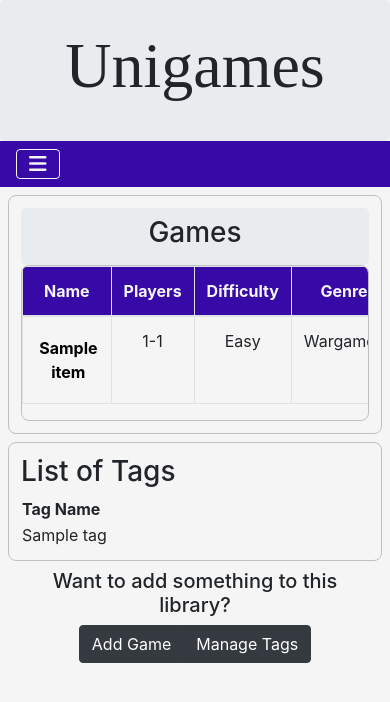
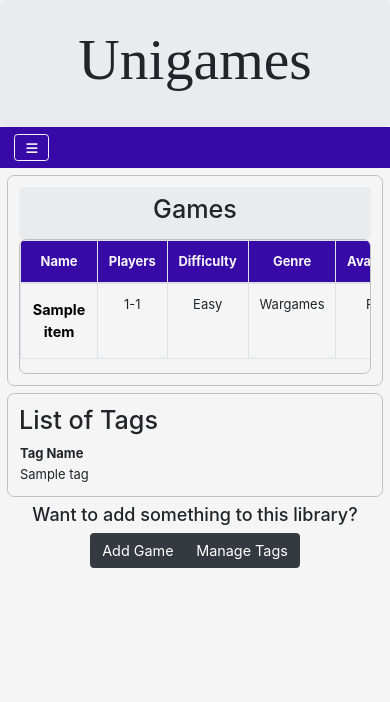
Before and after one commit to sirmiggles/project-dragon, a Django app: page /library/games/ in a window 390 px wide. Shown: the top 702 px of the page. Run offline with Django 3.2, Linux system fonts and the light colour scheme; tables that the repository leaves empty hold one stand-in row (values such as "Sample post"); some libraries are stand-ins or nearby versions; some web fonts are replaced.

Commit message:
Add font scaling for smaller devices

```diff
--- a/src/dragon/dragon/static/dragon/item_detail.css
+++ b/src/dragon/dragon/static/dragon/item_detail.css
@@ -105,6 +105,10 @@
 /*  Up to 576px wide displays, will be mobile  */
 /*  As per Bootstrap 4's size viewport specifications  */
 @media screen and (max-width: 576px) {
+    * {
+        font-size: 1.05rem;
+    }
+
     .item-img {
         size: auto;
     }
--- a/src/dragon/dragon/static/dragon/lib_style.css
+++ b/src/dragon/dragon/static/dragon/lib_style.css
@@ -37,14 +37,12 @@
 
 .table-cell {
   text-align: center;
-  padding: 0.1rem;
 }
 
 .item-link {
   padding: 0;
   padding-top: 0.25rem;
   padding-bottom: 0.25rem;
-  margin: 0.1rem;
   width: 100%;
   font-weight: bold;
   color: black;
@@ -63,8 +61,18 @@
   font-style: italic;
 }
 
+.non-key {
+  text-align: center;
+}
+
 .addition-container {
   margin: 0;
   margin-bottom: 1rem;
   text-align: center;
 }
+
+@media screen and (max-width: 576px) {
+  * {
+    font-size: 0.9rem;
+  }
+}
```
